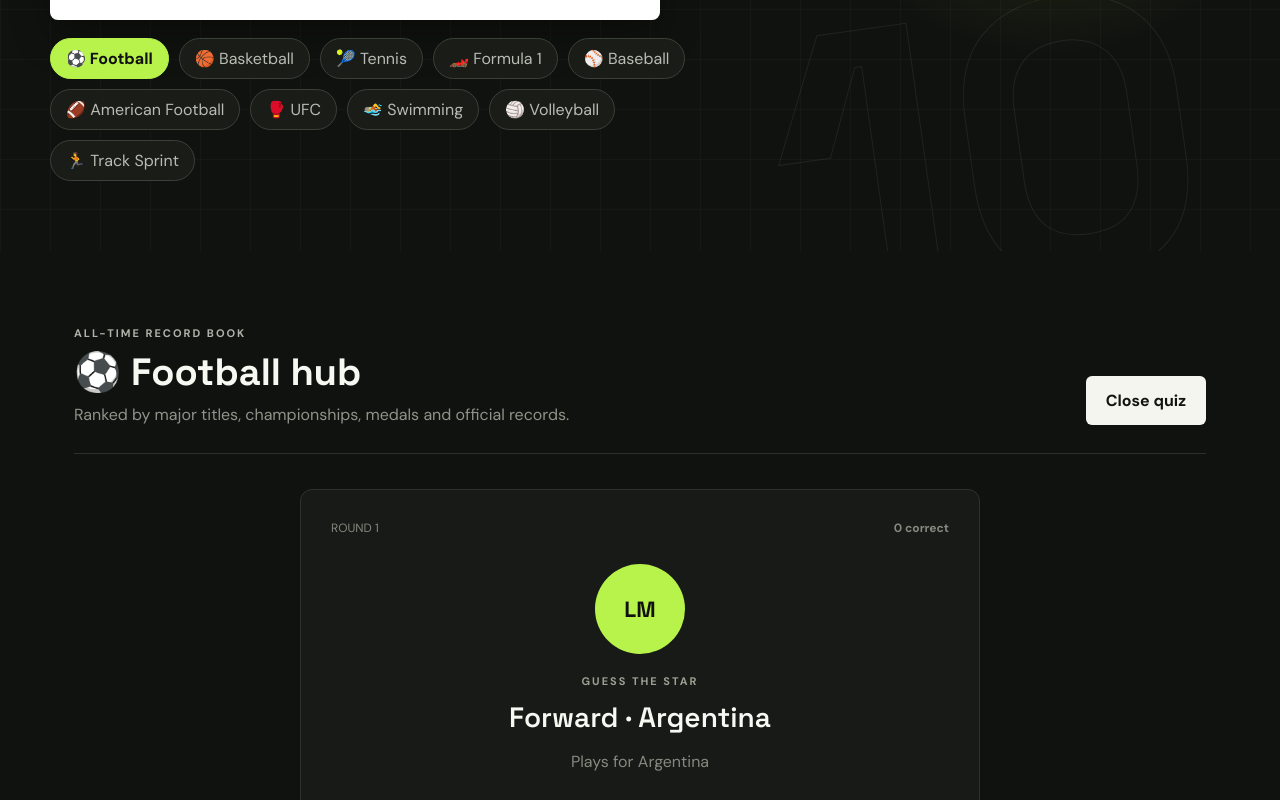
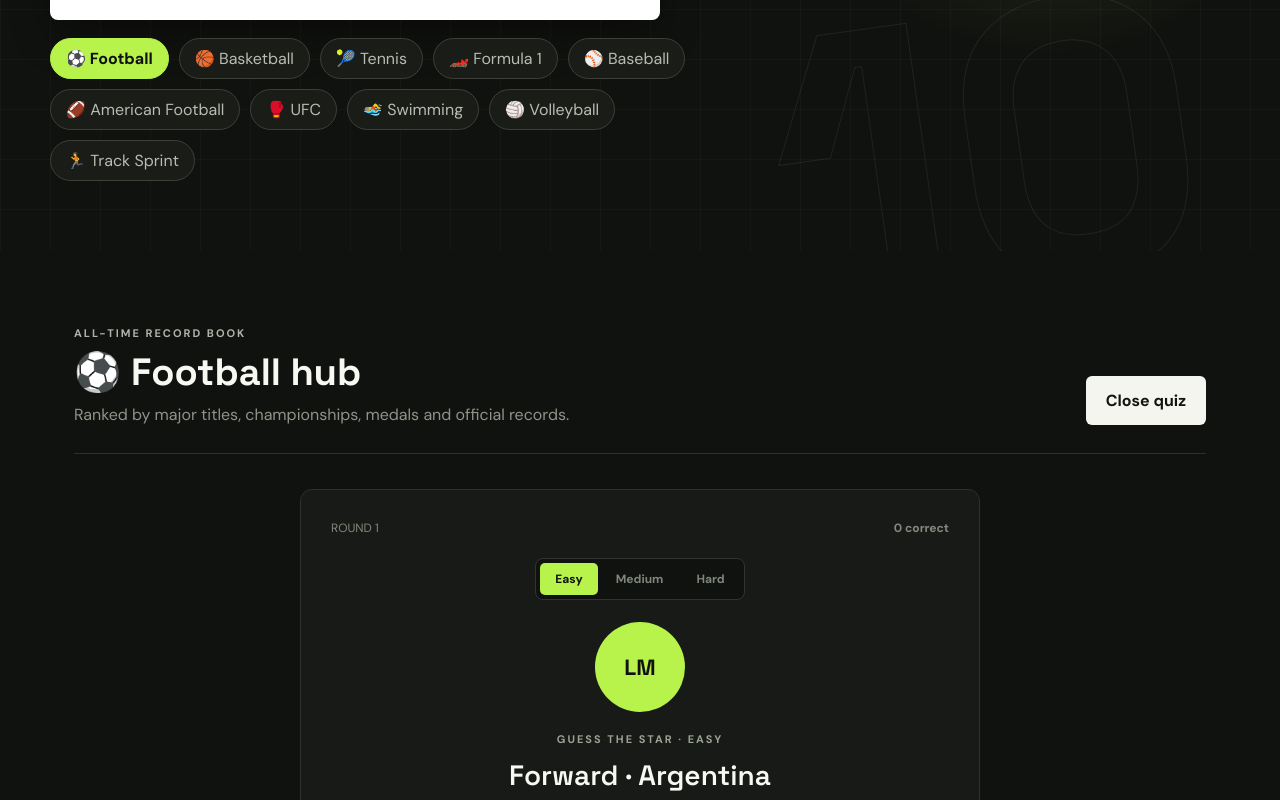
Before and after one commit to MrKhanKu23/MRKHANKU23, a React (Vite) app: page / in a window 1280 px wide. Both pictures are taken after a click on the button "⚡ Play the quiz". Shown: the part 491-1291 px from the top of the page. Built offline with nearby package versions, Linux system fonts and the light colour scheme.

Commit message:
add quiz difficulty levels

```diff
--- /dev/null
+++ b/src/components/SportsQuiz.css
@@ -0,0 +1,28 @@
+.difficulty {
+  display: inline-flex;
+  gap: 3px;
+  margin-top: 22px;
+  padding: 4px;
+  border: 1px solid #30352d;
+  border-radius: 8px;
+  background: #10120f;
+}
+
+.difficulty button {
+  padding: 8px 15px;
+  border: 0;
+  border-radius: 5px;
+  background: transparent;
+  color: #7f867a;
+  font-size: 12px;
+  font-weight: 700;
+}
+
+.difficulty button.active {
+  background: #b7f34a;
+  color: #111;
+}
+
+.difficulty + .mystery {
+  margin-top: 22px;
+}
--- a/src/components/SportsQuiz.tsx
+++ b/src/components/SportsQuiz.tsx
@@ -1,19 +1,46 @@
 import { useMemo, useState } from 'react';
 import type { Sport } from '../lib/sportsData';
+import './SportsQuiz.css';
+
+type Difficulty = 'easy' | 'medium' | 'hard';
+const rules = {
+  easy: { choices: 3, showTeam: true, label: 'Easy' },
+  medium: { choices: 4, showTeam: true, label: 'Medium' },
+  hard: { choices: 6, showTeam: false, label: 'Hard' },
+} satisfies Record<Difficulty, { choices: number; showTeam: boolean; label: string }>;
 
 export function SportsQuiz({ sport }: { sport: Sport }) {
   const [round, setRound] = useState(0);
   const [score, setScore] = useState(0);
   const [answer, setAnswer] = useState<string>();
+  const [difficulty, setDifficulty] = useState<Difficulty>('easy');
   const player = sport.players[round % sport.players.length];
-  const choices = useMemo(() => [player, ...sport.players.filter((item) => item.name !== player.name).slice(round, round + 3)].sort(() => .5 - Math.random()), [player, round, sport]);
-  const choose = (name: string) => { if (answer) return; setAnswer(name); if (name === player.name) setScore((value) => value + 1); };
-  const next = () => { setAnswer(undefined); setRound((value) => value + 1); };
+  const mode = rules[difficulty];
+  const choices = useMemo(() => {
+    const alternatives = sport.players.filter((item) => item.name !== player.name);
+    const rotated = [...alternatives.slice(round), ...alternatives.slice(0, round)];
+    return [player, ...rotated.slice(0, mode.choices - 1)].sort(() => .5 - Math.random());
+  }, [mode.choices, player, round, sport]);
+
+  function choose(name: string) {
+    if (answer) return;
+    setAnswer(name);
+    if (name === player.name) setScore((value) => value + 1);
+  }
+
+  function changeDifficulty(next: Difficulty) {
+    setDifficulty(next); setRound(0); setScore(0); setAnswer(undefined);
+  }
+
   return <section className="quiz-card">
     <div className="quiz-top"><span>ROUND {round + 1}</span><strong>{score} correct</strong></div>
+    <div className="difficulty" aria-label="Quiz difficulty">
+      {(Object.keys(rules) as Difficulty[]).map((level) => <button key={level} className={difficulty === level ? 'active' : ''} onClick={() => changeDifficulty(level)}>{rules[level].label}</button>)}
+    </div>
     <div className="mystery" style={{ background: sport.accent }}>{player.badge}</div>
-    <p className="eyebrow">GUESS THE STAR</p><h3>{player.detail}</h3><p className="clue">Plays for {player.team}</p>
+    <p className="eyebrow">GUESS THE STAR · {mode.label.toUpperCase()}</p><h3>{player.detail}</h3>
+    <p className="clue">{mode.showTeam ? `Represented by ${player.team}` : 'Team hidden — use the record alone'}</p>
     <div className="choices">{choices.map((choice) => <button key={choice.name} className={answer ? (choice.name === player.name ? 'correct' : choice.name === answer ? 'wrong' : '') : ''} onClick={() => choose(choice.name)}>{choice.name}</button>)}</div>
-    {answer && <button className="next" onClick={next}>Next challenge →</button>}
+    {answer && <button className="next" onClick={() => { setAnswer(undefined); setRound((value) => value + 1); }}>Next challenge →</button>}
   </section>;
 }
```
